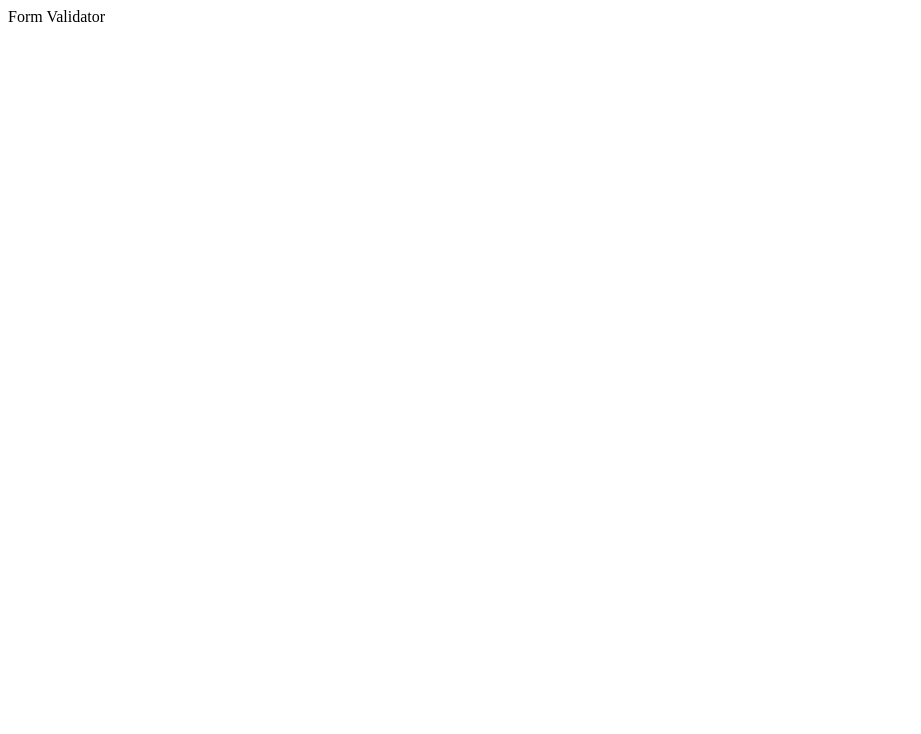
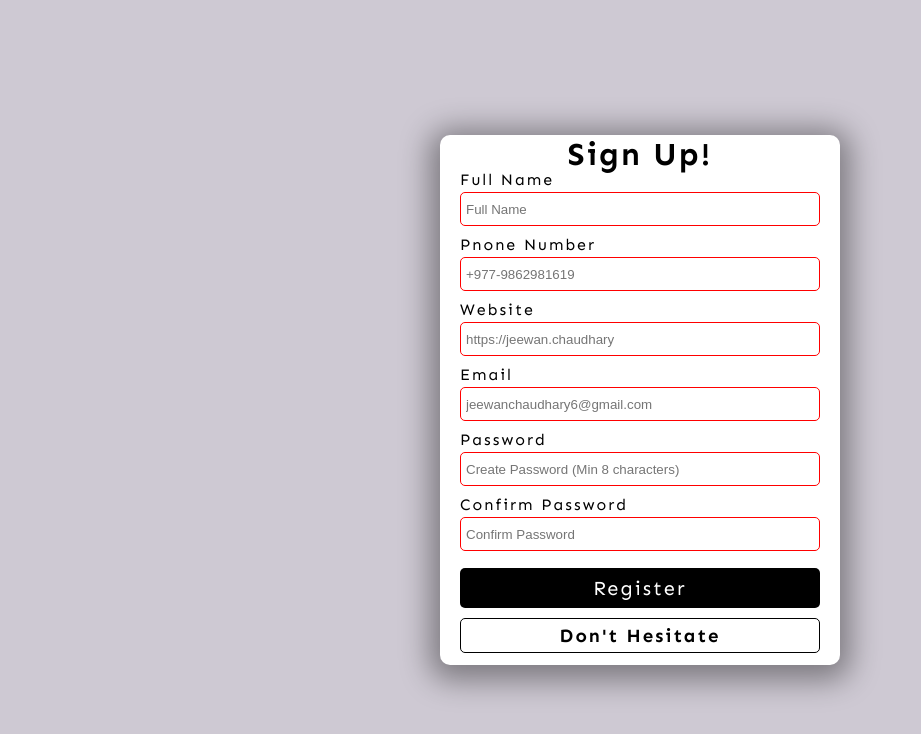
Before and after one commit to JiwanChaudhary/formvalidator-react, a React (Create React App) app: page / in a window 1280 px wide. Shown: the top 734 px of the page, without its empty margins (0-921 px from the left). Built offline with nearby package versions, Linux system fonts and the light colour scheme.

Commit message:
UI added and updated

```diff
--- a/package.json
+++ b/package.json
@@ -9,6 +9,7 @@
     "react": "^18.1.0",
     "react-dom": "^18.1.0",
     "react-scripts": "5.0.1",
+    "styled-components": "^5.3.5",
     "web-vitals": "^2.1.4"
   },
   "scripts": {
--- a/src/App.js
+++ b/src/App.js
@@ -1,6 +1,12 @@
+import Form from "./form/Form";
+import "./GlobalStyle.css";
 
 function App() {
-  return <div>Form Validator</div>;
+  return (
+    <>
+      <Form />
+    </>
+  )
 }
 
 export default App;
--- /dev/null
+++ b/src/GlobalStyle.css
@@ -0,0 +1,17 @@
+@import url("https://fonts.googleapis.com/css2?family=Sen:wght@400;700&display=swap");
+
+* {
+  margin: 0;
+  padding: 0;
+  box-sizing: border-box;
+}
+
+body {
+  min-height: 100vh;
+  font-family: "Sen", sans-serif;
+  letter-spacing: 2px;
+  display: flex;
+  justify-content: center;
+  align-items: center;
+  background: #cec9d3;
+}
--- /dev/null
+++ b/src/form/ContainerForm.jsx
@@ -0,0 +1,76 @@
+import React from "react";
+import { FormContainer, Label, Input } from "./Form.styled";
+
+const ContainerForm = () => {
+  return (
+    <>
+      <FormContainer>
+        <Label htmlFor="name">Full Name</Label>
+        <Input
+          type="text"
+          id="name"
+          name="name"
+          placeholder="Full Name"
+          required
+          minlength="3"
+          maxlength="50"
+        />
+      </FormContainer>
+      <FormContainer>
+        <Label htmlFor="number">Pnone Number</Label>
+        <Input
+          type="tel"
+          id="number"
+          name="phone"
+          placeholder="+977-9862981619"
+          required
+          pattern="[+][0-9]{3}-[0-9]{10}"
+        />
+      </FormContainer>
+      <FormContainer>
+        <Label htmlFor="website">Website</Label>
+        <Input
+          type="url"
+          id="website"
+          name="website"
+          placeholder="https://jeewan.chaudhary"
+          required
+        />
+      </FormContainer>
+      <FormContainer>
+        <Label htmlFor="email">Email</Label>
+        <Input
+          type="email"
+          id="email"
+          name="email"
+          placeholder="jeewanchaudhary6@gmail.com"
+          required
+        />
+      </FormContainer>
+      <FormContainer>
+        <Label htmlFor="password1">Password</Label>
+        <Input
+          type="password"
+          id="password1"
+          placeholder="Create Password (Min 8 characters)"
+          required
+          pattern="^(?=.*\d)(?=.*[a-z])(?=.*[A-Z])(?=.*[a-zA-Z]).{8,}$"
+          title="Please include 1 uppercase, 1 lower case and 1 number."
+        />
+      </FormContainer>
+      <FormContainer>
+        <Label htmlFor="password2">Confirm Password</Label>
+        <Input
+          type="password"
+          id="password2"
+          name="password"
+          placeholder="Confirm Password"
+          required
+          pattern="^(?=.*\d)(?=.*[a-z])(?=.*[A-Z])(?=.*[a-zA-Z]).{8,}$"
+        />
+      </FormContainer>
+    </>
+  );
+};
+
+export default ContainerForm;
--- /dev/null
+++ b/src/form/Form.jsx
@@ -0,0 +1,29 @@
+import React, { useState } from "react";
+import {
+  Container,
+  Heading,
+  MainForm,
+  Button,
+  MessageContainer,
+  Message,
+} from "./Form.styled";
+import ContainerForm from "./ContainerForm";
+
+const Form = () => {
+  const [message, setMeaasge] = useState(`Don't Hesitate`);
+  return (
+    <Container>
+      <Heading>Sign Up!</Heading>
+      <MainForm>
+        <ContainerForm />
+        <Button>Register</Button>
+      </MainForm>
+
+      <MessageContainer>
+        <Message>{message}</Message>
+      </MessageContainer>
+    </Container>
+  );
+};
+
+export default Form;
--- /dev/null
+++ b/src/form/Form.styled.js
@@ -0,0 +1,81 @@
+import styled from "styled-components";
+
+export const Container = styled.div`
+  width: 400px;
+  height: 530px;
+  background: #fff;
+  display: flex;
+  flex-direction: column;
+  align-items: center;
+  border-radius: 10px;
+  box-shadow: 0 5px 30px 10px rgba(0, 0, 0, 0.4);
+`;
+export const Heading = styled.h1``;
+
+export const MainForm = styled.form`
+  width: 90%;
+`;
+
+export const FormContainer = styled.div`
+  display: flex;
+  flex-direction: column;
+  height: 65px;
+`;
+
+export const Label = styled.label`
+  position: relative;
+  bottom: 3px;
+`;
+
+export const Input = styled.input`
+  width: 100%;
+  height: 34px;
+  padding: 5px;
+  border: 1px solid #000;
+  border-radius: 5px;
+  outline: none;
+
+  &:valid {
+    border: 1px solid green;
+  }
+
+  &:invalid {
+    border: 1px solid red;
+  }
+`;
+
+export const Button = styled.button`
+  cursor: pointer;
+  color: #fff;
+  background-color: #000;
+  border: none;
+  border-radius: 5px;
+  width: 100%;
+  height: 40px;
+  padding: 5px;
+  font-size: 20px;
+  font-family: "Sen", sans-serif;
+  letter-spacing: 2px;
+  margin-top: 5px;
+
+  &:hover {
+    filter: brightness(200%);
+    background: rgb(20, 20, 20);
+  }
+
+  &:focus {
+    outline: none;
+  }
+`;
+
+export const MessageContainer = styled.div`
+  border: 1px solid #000;
+  width: 90%;
+  margin-top: 10px;
+  border-radius: 5px;
+  padding: 5px;
+  display: flex;
+  justify-content: center;
+  color: #000;
+`;
+export const Message = styled.h3``;
```
Also changed, not shown: 1 other file (tests, documents, lock files or other folders).
